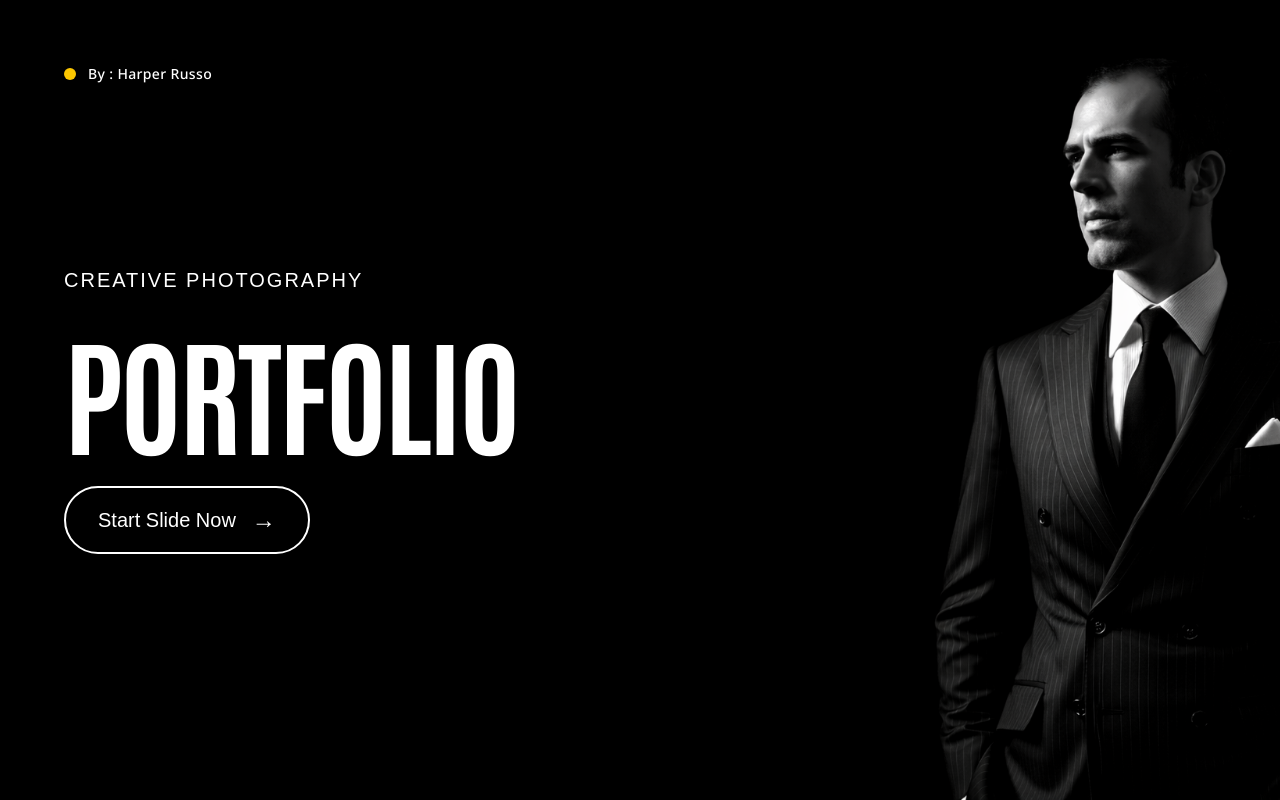
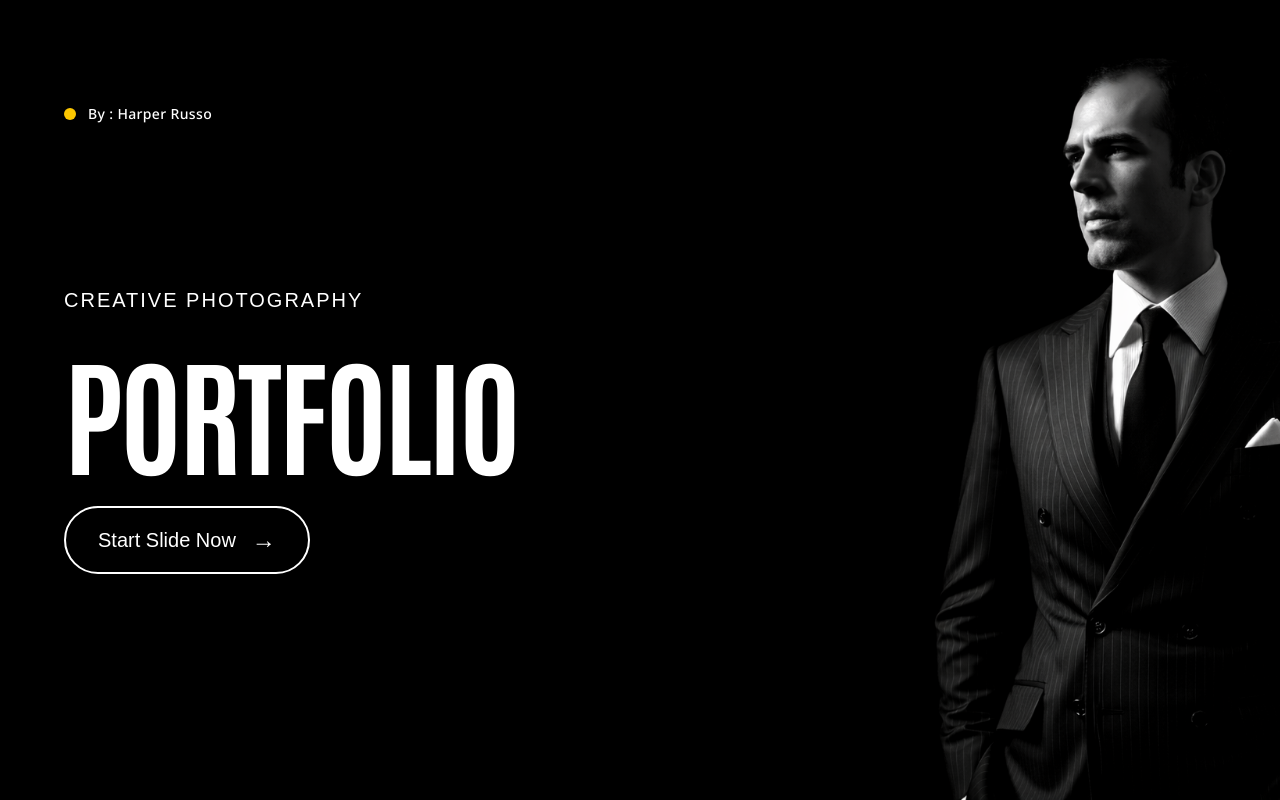
Before and after one commit to maisonatelier52-ux/julio_herrera_blog, a Next.js app: page / in a window 1280 px wide. Built offline with nearby package versions, Linux system fonts and the light colour scheme.

Commit message:
add mt 5 on by filed

```diff
--- a/app/page.js
+++ b/app/page.js
@@ -7,7 +7,7 @@ export default function Home() {
         {/* Left Side - Text Content */}
         <div className="flex-1 flex flex-col justify-between px-8 sm:p-12 lg:p-16">
           {/* Top Section */}
-          <div className="flex items-center gap-3 pt-8 md:pt-0">
+          <div className="flex items-center gap-3 pt-8 md:pt-0 mt-10">
             <div className="w-3 h-3 bg-yellow-400 rounded-full" />
             <p className="text-sm font-medium tracking-wide">By : Harper Russo</p>
           </div>
```
